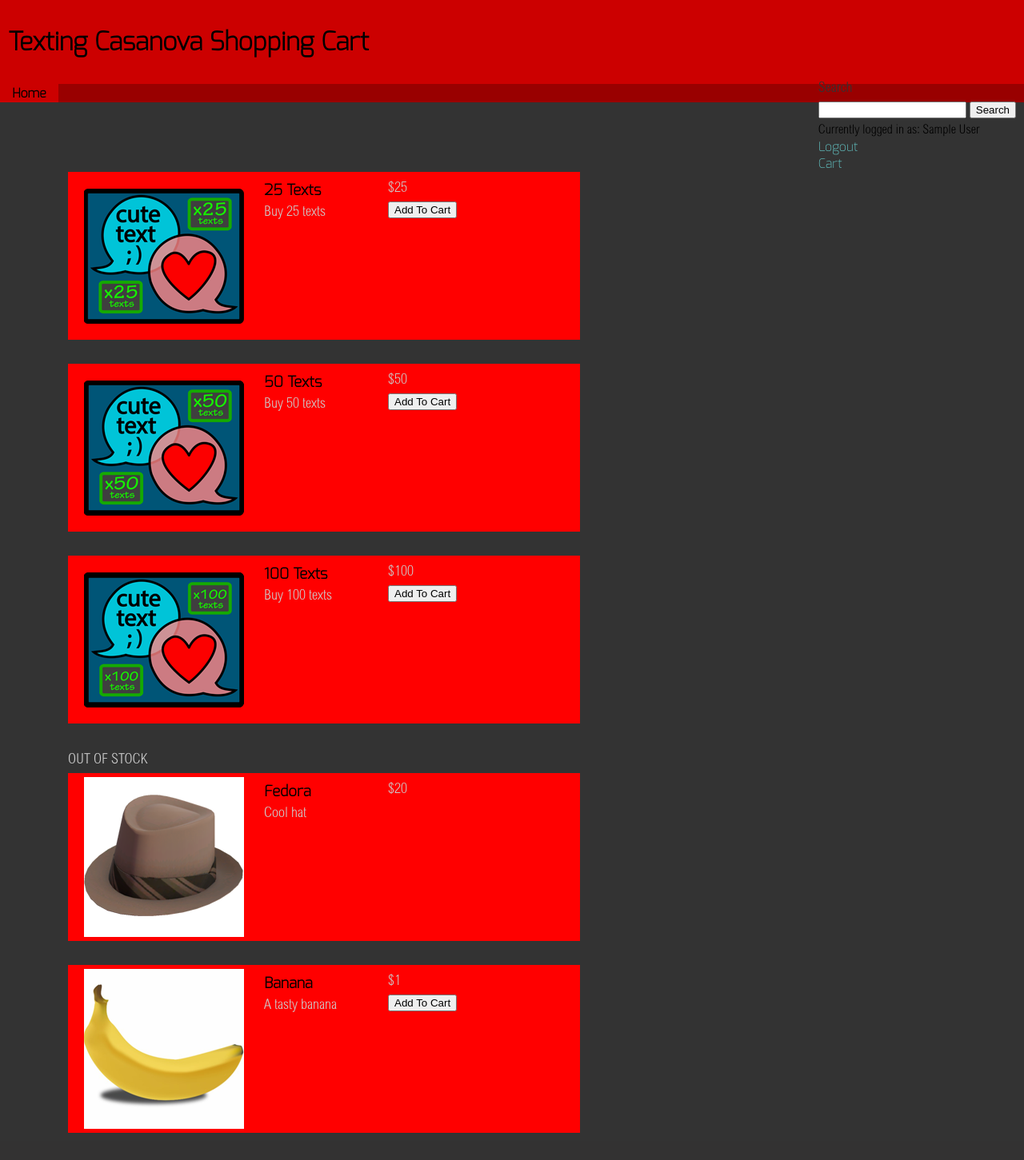
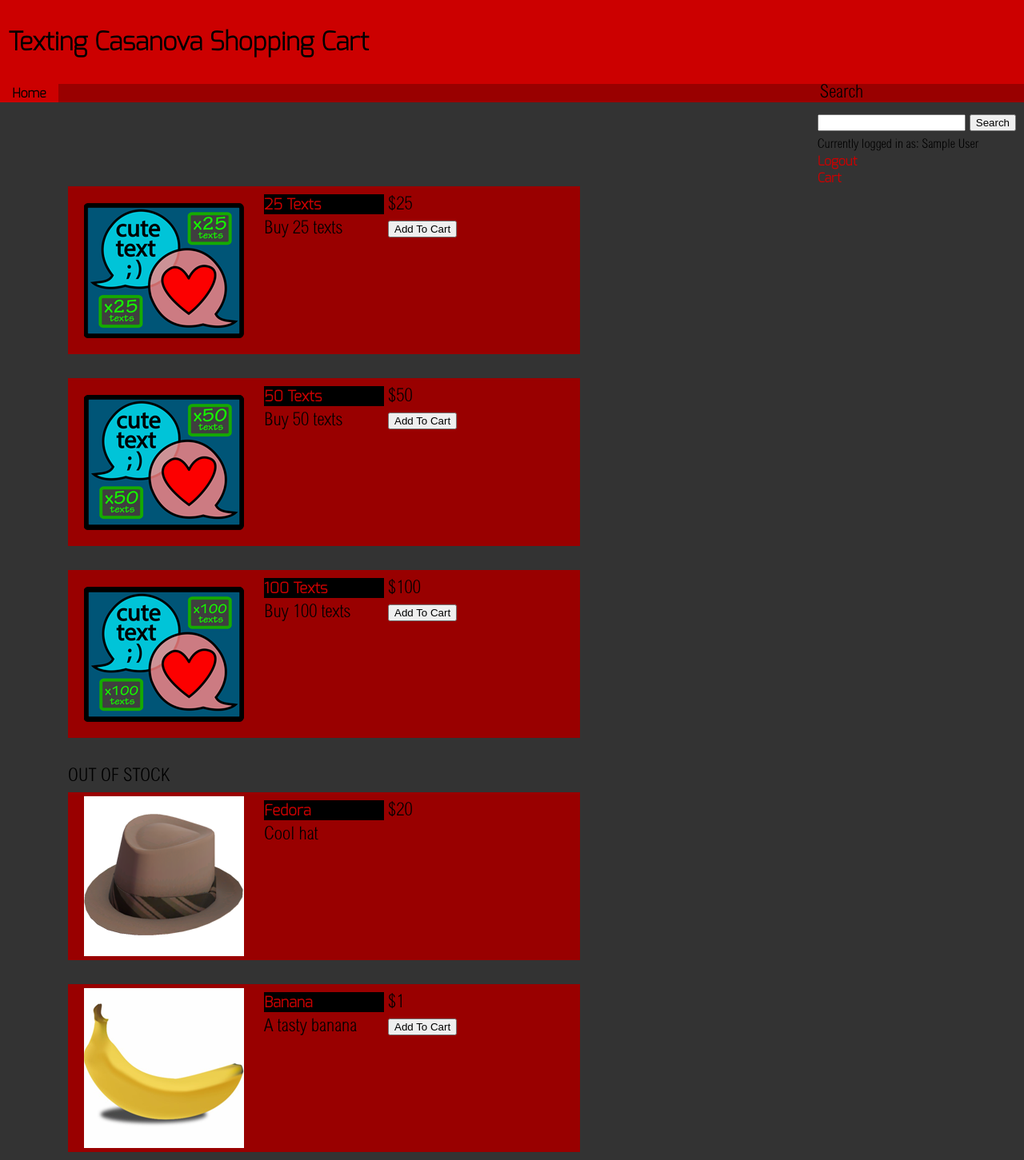
Before and after one commit to danielquinnell/textingCasanova, a PHP site: page / in a window 1280 px wide. Shown: the whole page at 80% size. Before the commit the page ends 1417 px from the top, so only its background shows below. Run offline with PHP 8.4, Linux system fonts and the light colour scheme; the visitor is signed in with stand-in values (Sample User, id 1); data comes from the database, SQL or seed files in the repository; some libraries are stand-ins or nearby versions.

Commit message:
Here is some basic CSS I'm satisfied with.

```diff
--- a/css/grid.css
+++ b/css/grid.css
@@ -55,7 +55,7 @@
 
 /*  MAIN LIST  */
 .main_list {
-	background: #F00;
+	background: #990000;
 	width: 600px;
 	padding-left: 20px;
 	padding-right: 20px;
--- a/css/main.css
+++ b/css/main.css
@@ -24,13 +24,16 @@ body {
 
 a {
 	font-family: exo;
-	color: #65CBCB;
+	color: #CC0000;
 	text-decoration: none;
+	font-weight:bold;
+	padding-top:3px;
+	padding-bottom:3px;
 }
 
 a:hover {
-	background-color: #69905C;
-	color: #A3FF86;
+	background-color: #000;
+	color: #CC0000;
 }
 
 a:active {
@@ -48,7 +51,7 @@ a:link {
 em {
 	font-family: exo;
 	font-style: italic;
-	color: #CCCCCC;
+	color: #000;
 }
 /* Navigation */
 
@@ -57,7 +60,8 @@ em {
 }
 
 .head {
-	color: #333;
+	color: #000;
+	padding: 3px;
 }
 
 #logobar {
@@ -111,7 +115,7 @@ em {
 
 .activePage {
 	background-color: #CC0000;
-	color: #990000;
+
 }
 
 /* Content area */
@@ -126,7 +130,8 @@ h2 {
 }
 
 h3 {
-	color: #000;
+	background-color: #000;
+	color: #CC0000;
 	font-family: exo;
 	font-weight: bold;
 	margin-top: 5px;
@@ -150,8 +155,8 @@ p {
 	margin-top: 5px;
 	margin-bottom: 5px;
 	font-family: sertig;
-	font-size: 18px;
-	color: #CCC;
+	font-size: 23px;
+	color: #000;
 }
 
 #maincolumn {
@@ -164,7 +169,7 @@ p {
 }
 
 .date {
-	color: #359B9B;
+	color: #000;
 }
 
 .item_big {
@@ -173,7 +178,7 @@ p {
 =======
 	background-color: #FFFFFF;
 >>>>>>> updated css
-	color: #FFF;
+	color: #000;
 	width:640px;
 	margin-left: 50px;
 	margin-top: 10px;
@@ -239,11 +244,11 @@ fieldset {
 }
 
 legend {
-	color: #CCC;
+	color: #000;
 }
 
 legend > input {
-	color: #FFF;
+	color: #000;
 }
 
 /* Admin area */
@@ -262,7 +267,7 @@ legend > input {
 
 .userNoEdit {
 	font-family: exo;
-	color: #CCC;
+	color: #000;
 	padding: 1px;
 	margin: 1px;
 }
```
